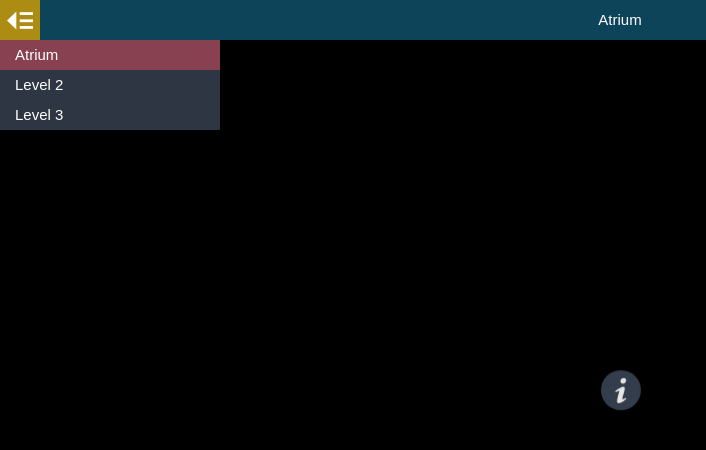
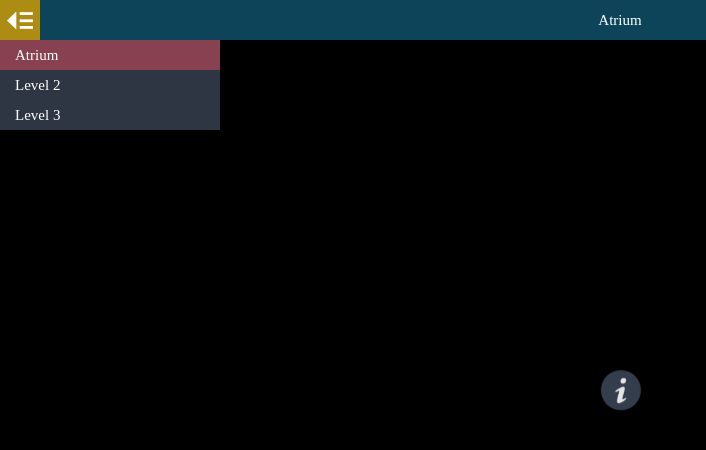
Before and after one commit to christina-on-github/nusbusinesstour, a plain HTML site: page index.html in a window 1280 px wide. Shown: the full height of the page, 0-706 px from the left. Drawn offline with Linux system fonts and the light colour scheme.

Commit message:
Update style.css

```diff
--- a/style.css
+++ b/style.css
@@ -22,7 +22,7 @@ html, body {
   padding: 0;
   margin: 0;
   overflow: hidden;
-  font-family: “Segoe Print”, Segoe Print, Segoe Print, sans-serif;
+  font-family: “Segoe Print”, Segoe Print, Segoe Print, Segoe Print;
   font-size: 15px;
   background-color: #000;
   color: #fff;
```
